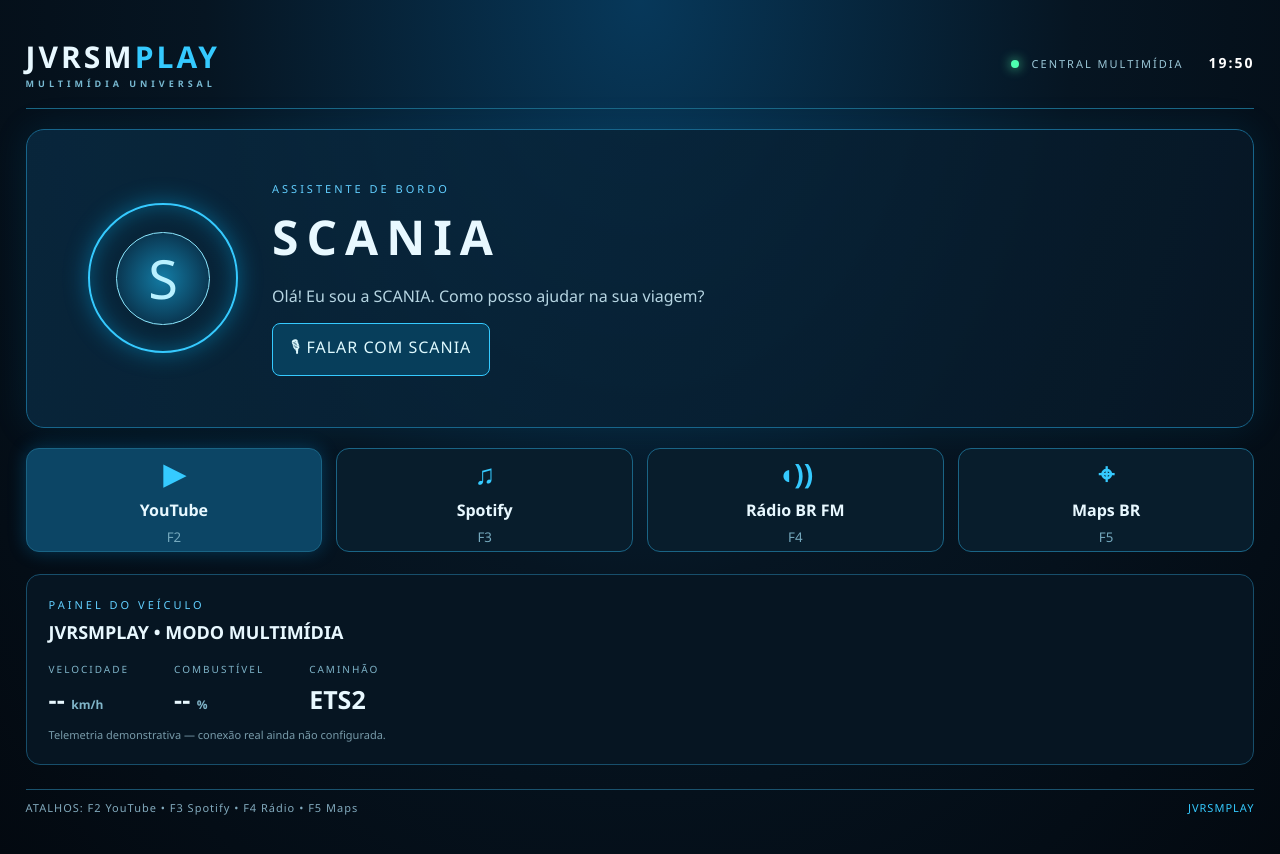
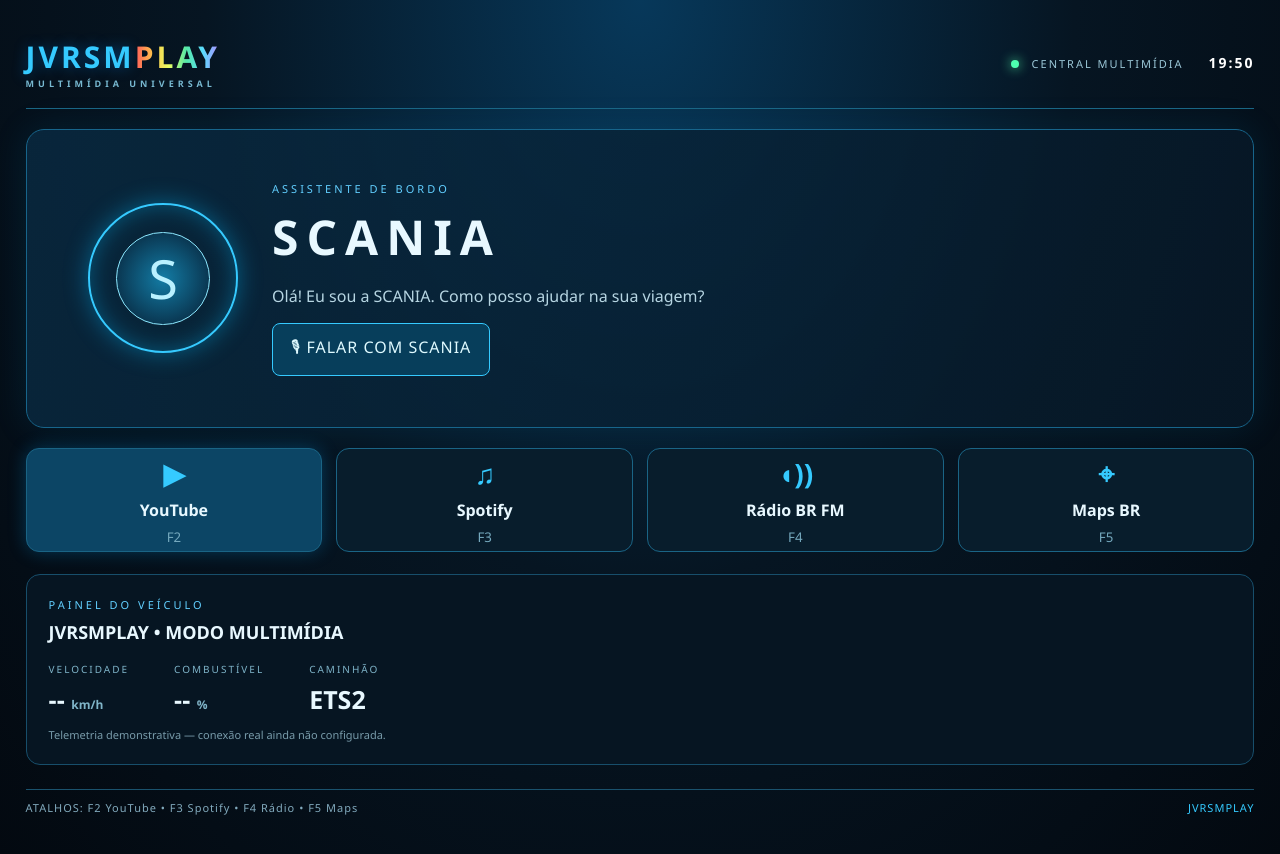
Before and after one commit to joaovitorytr911/JVPLEY-Universal-1.2, a plain HTML site: page app/index.html in a window 1280 px wide. Drawn offline with Linux system fonts and the light colour scheme.

Commit message:
Style JVRSMPLAY blue neon and multicolor PLAY branding

```diff
--- a/app/style.css
+++ b/app/style.css
@@ -4,7 +4,7 @@ html,body{width:100%;min-height:100%;margin:0}
 body{background:radial-gradient(ellipse at 50% 0,#07385a 0,#061522 48%,#030910 100%);color:#e8f8ff;font-family:Segoe UI,Arial,sans-serif;min-height:100vh;overflow-x:hidden}
 .shell{width:100%;max-width:none;min-height:100vh;margin:0;padding:clamp(14px,2vw,30px)}
 header,footer{display:flex;justify-content:space-between;align-items:center;border-bottom:1px solid #1a6684;padding:10px 0 18px}
-.brand{font-size:30px;font-weight:900;letter-spacing:3px}.brand span{color:var(--cyan)}.brand small{display:block;font-size:9px;letter-spacing:4px;color:#78b9d1}
+.brand{font-size:30px;font-weight:900;letter-spacing:3px;color:#35caff;text-shadow:0 0 14px #008bff66}.brand span{background:linear-gradient(90deg,#ff5b5b,#ffbf4b,#eaff62,#55e8a5,#5bdcff,#b48aff);-webkit-background-clip:text;background-clip:text;color:transparent;text-shadow:none}.brand small{display:block;font-size:9px;letter-spacing:4px;color:#78b9d1;text-shadow:none}
 .status{font-size:11px;letter-spacing:2px;color:#9cc8d8}.status i{display:inline-block;width:8px;height:8px;background:#4dffb0;border-radius:50%;margin-right:8px;box-shadow:0 0 12px #4dffb0}
 .status b{margin-left:20px;color:white;font-size:14px}
 .hero{display:flex;align-items:center;gap:34px;padding:clamp(24px,4vw,52px) 5%;border:1px solid #17658b;border-radius:18px;margin:clamp(16px,2.5vh,28px) 0;background:linear-gradient(110deg,#092b43cc,#071827cc);box-shadow:0 0 35px #008ac322}
```
